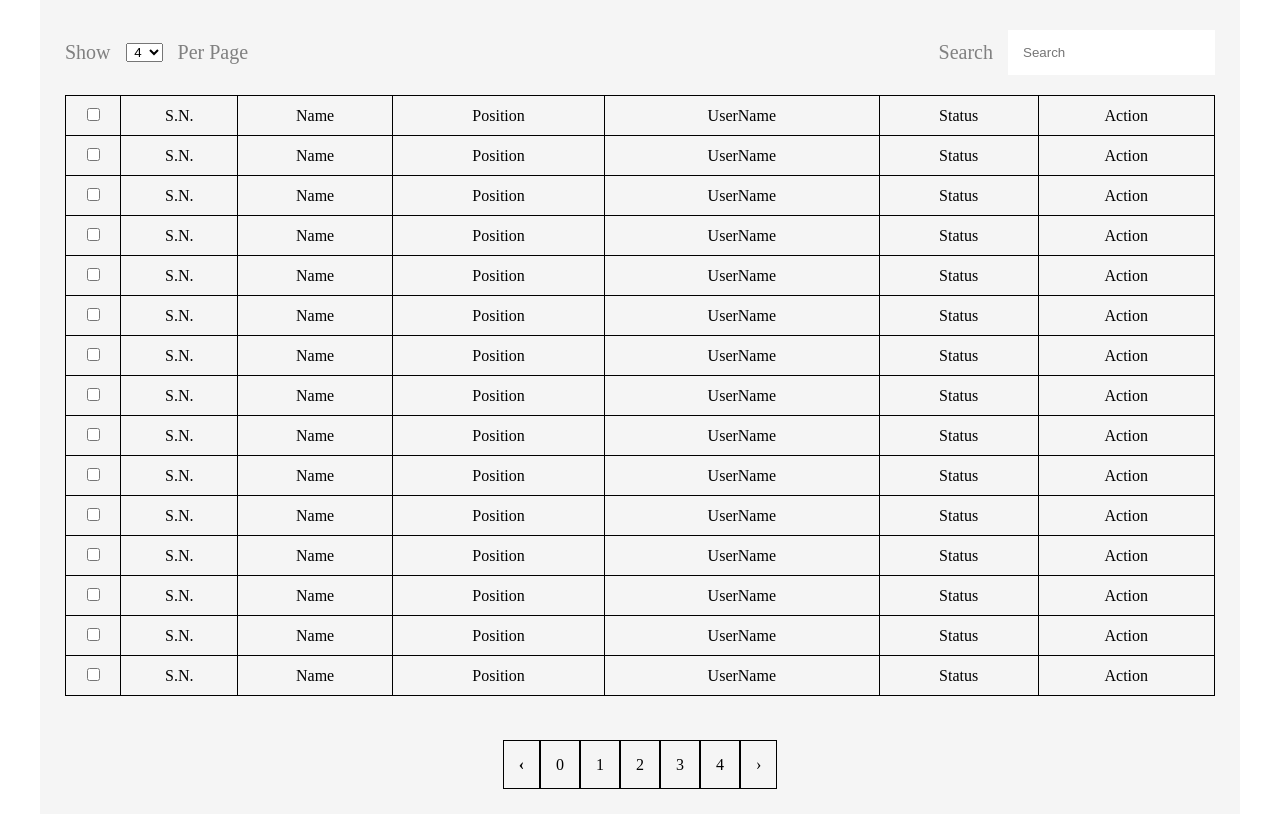
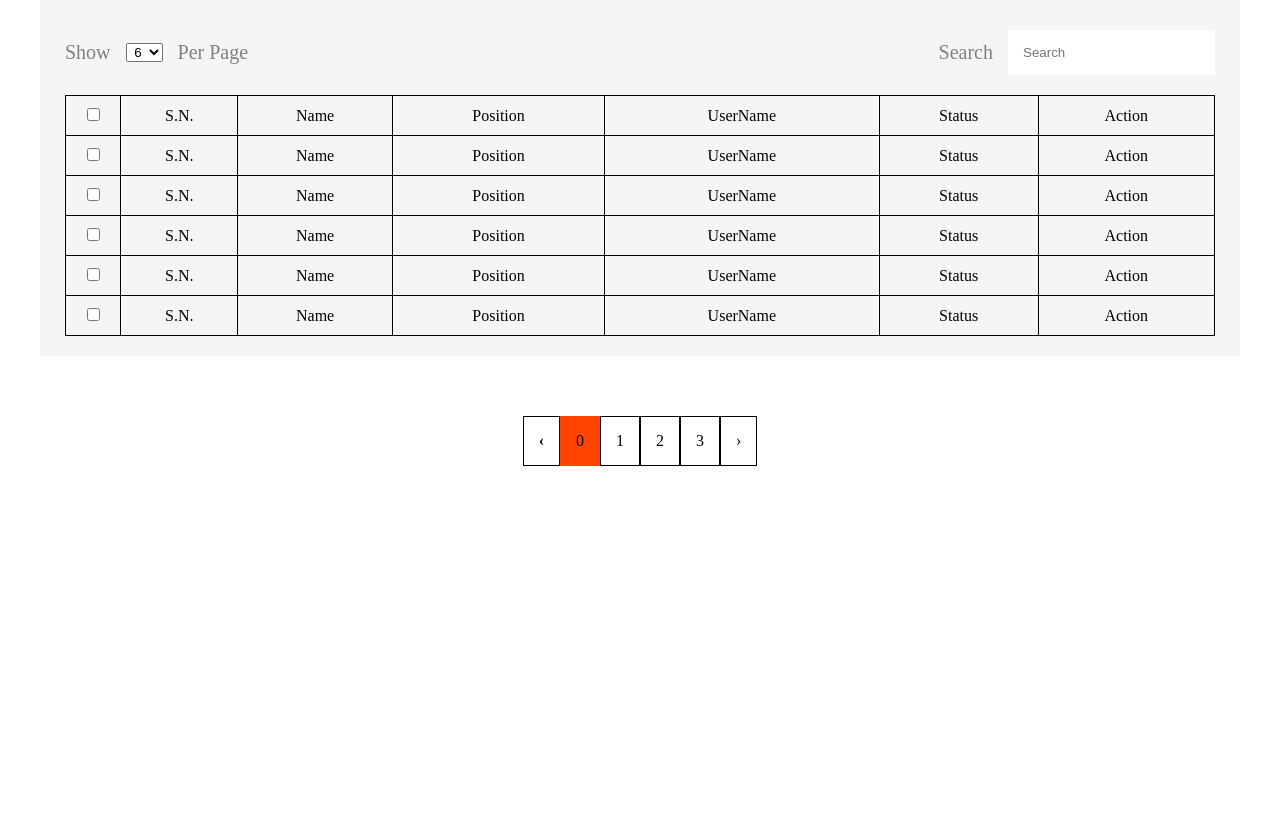
Before and after one commit to Tasniasamia/MileStone_1, a plain HTML site: page index.html in a window 1280 px wide. Drawn offline with Linux system fonts and the light colour scheme.

Commit message:
some_underStanding

```diff
--- a/index.html
+++ b/index.html
@@ -13,13 +13,13 @@
         <span style="margin-right: 15px;font-size: 20px;">Show</span>
     <Select class="perPage"id="PagePer"style="text-align:center">
         <option value="4">4</option>
-        <option value="6">6</option>
+        <option value="6"selected>6</option>
         <option value="8">8</option>
         <option value="10">10</option>
         <option value="7">7</option>
         <option value="12">12</option>
         <option value="14">14</option>
-
+        <option value="16">16</option>
     </Select>
 
     <span style="margin-left: 15px;font-size: 20px;">Per Page</span></div>
@@ -177,18 +177,19 @@
     </section>
 
 
-    <Section class="pagination-part">
-        <ul class="pagination">
-            <li class="Prev"><a href="#"style="font-weight:bold">&#139</a></li>
-            <!-- <li class="page"><a href="#">01</a></li>
-            <li class="page"><a href="#">02</a></li>
-            <li class="page"><a href="#">03</a></li> -->
 
-            <li class="Next"><a href="#">&#155</a></li>
+</Section>
+<Section id="pagination_part">
+    <ul id="pagination">
+        <li id="Prev"><a href="#"style="font-weight:bold">&#139</a></li>
+        <!-- <li class="page"><a href="#">01</a></li>
+        <li class="page"><a href="#">02</a></li>
+        <li class="page"><a href="#">03</a></li> -->
 
-        </ul>
+        <li id="Next"><a href="#">&#155</a></li>
 
-    </Section>
+    </ul>
+
 </Section>
     <script src="work.js"></script>
 
--- a/style.css
+++ b/style.css
@@ -57,17 +57,25 @@ table, td, th {
 text-align: center;
 height: 40px;
 }
-ul.pagination{
+ul#pagination{
     list-style: none;
-    display: flex;
+    /* display: flex; */
     align-items: center;
 }
-ul.pagination li a{
+ul#pagination li {
     height: 50px;
     border:1px solid black;
     padding:15px;
     text-decoration: none;
     color:black;
+
+}
+
+ul#pagination li a{
+
+    text-decoration: none;
+    color:black;
+
 
 }
 /* ul.pagination li {
@@ -78,18 +86,18 @@ ul.pagination li a{
     color:black;
 
 } */
-.pagination-part{
-display: flex;
+#pagination_part{
+/* display: flex; */
 justify-content: center;
 padding:20px;
 margin-top: 40px;
 }
-ul.pagination li a:focus{
+/* ul#pagination li a:focus{
 background-color: orangered;
 color:white;
 border: 1px solid orangered;
-}
-ul.pagination li a:active{
+} */
+#pagination li.active{
     background-color: orangered;
 color:white;
 border: 1px solid orangered;
--- a/work.js
+++ b/work.js
@@ -1,29 +1,32 @@
 const tobody=document.querySelector('tbody');
 console.log(parseInt(tobody.innerHTML.length));
 const tr=document.querySelectorAll('tr');
-const pagination=document.querySelector(".pagination")
+const pagination=document.querySelector("#pagination")
+const pagination_part=document.querySelector('#pagination_part')
 let page=document.getElementById('PagePer');
+let index=0;
+console.log("data");
+console.log(tr.length);
+let itemperpage=6;
 
-console.log("data");
-let itemperpage=5;
+
 let emptybox=[];
-
+//looping into total-items
 for(let i=0;i<=tr.length;i++){
    emptybox.push(tr[i])
 }
 //How to display items
 function displaypage(limit){
-    tobody.innerHTML="";
-    for(let i=0;i<limit;i++){
-        tobody.appendChild(emptybox[i])
-
+    tobody.innerHTML = '';
+    for (let i = 0; i < limit; i++) {
+        tobody.appendChild(emptybox[i]);
     }
-
 
     const item=document.querySelectorAll('.page')
 
     item.forEach(index=>index.remove())
 }
+displaypage(itemperpage)
 
 //How many items display into page just give it
 page.onchange=DisplayPage
@@ -37,12 +40,17 @@ function DisplayPage(){
 //pagination part
 
 function Pagination(getitem){
-    let totalitem=parseInt(tr.length);
-    if(totalitem<=getitem){
-        pagination.style.display="none"
+    let totalitem=emptybox.length;
+    console.log(totalitem);
+    console.log(getitem);
+    if(totalitem <= getitem){
+         pagination_part.style.display="none";
+        pagination.style.display="none";
     }
     else{
+        pagination_part.style.display="flex";
         pagination.style.display="flex";
+
 
         let item_per_page=Math.ceil(totalitem/getitem);
 
@@ -54,7 +62,7 @@ function Pagination(getitem){
             a.innerText=i;
             a.setAttribute("data-page",i);
             li.appendChild(a);
-        pagination.insertBefore(li,pagination.querySelector('.Next'))
+        pagination.insertBefore(li,pagination.querySelector('#Next'))
 
         }
 
@@ -63,3 +71,41 @@ function Pagination(getitem){
 
 
 Pagination(parseInt(page.value))
+
+
+
+
+let allpages=pagination.querySelectorAll('a');
+let lastpage=allpages.length-3;
+
+function paginationconnect(allpages,items,lastpage){
+    for(let button of allpages){
+        button.onclick=i=>{
+            const data_page=i.target.getAttribute('data-page');
+            const next=i.target.getAttribute('id');
+            if(data_page!=null){
+                index=data_page;
+            }else{
+                if(next==="Next"){
+                    index++;
+                    if(index>=lastpage){
+                        index=lastpage;
+                    }
+                    else{
+                        index--;
+                        if(index<=0){
+                            index=0;
+                        }
+                    }
+
+                }
+
+            }
+        }
+    }
+
+}
+
+let pageli=pagination.querySelectorAll('.page');
+pageli[0].classList.add('active');
+paginationconnect(allpages,parseInt(page.value),lastpage,pageli)
```
